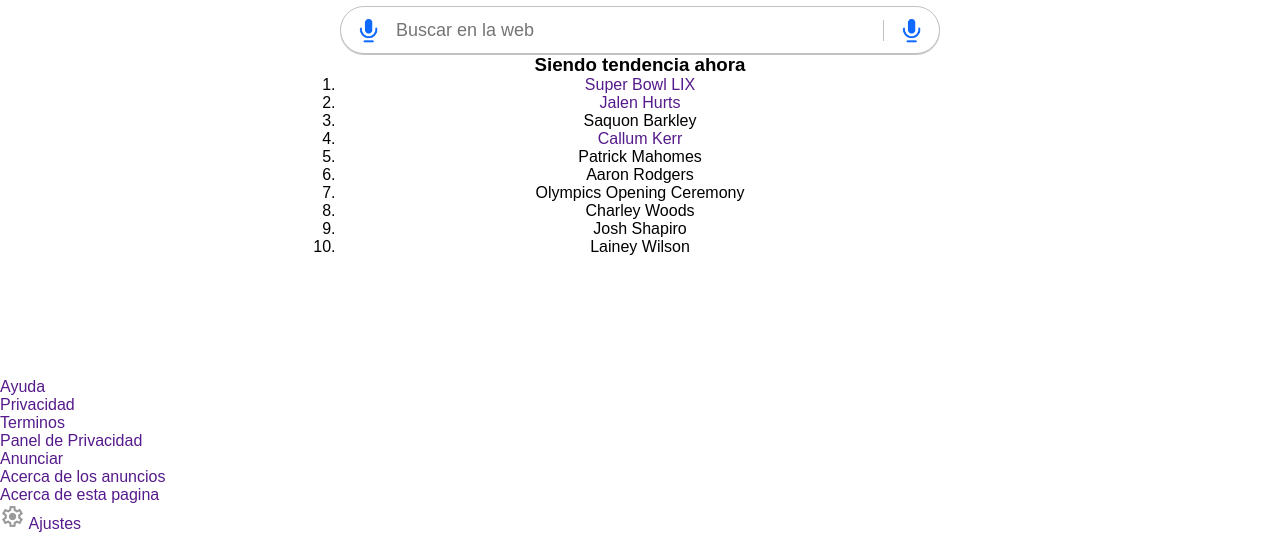
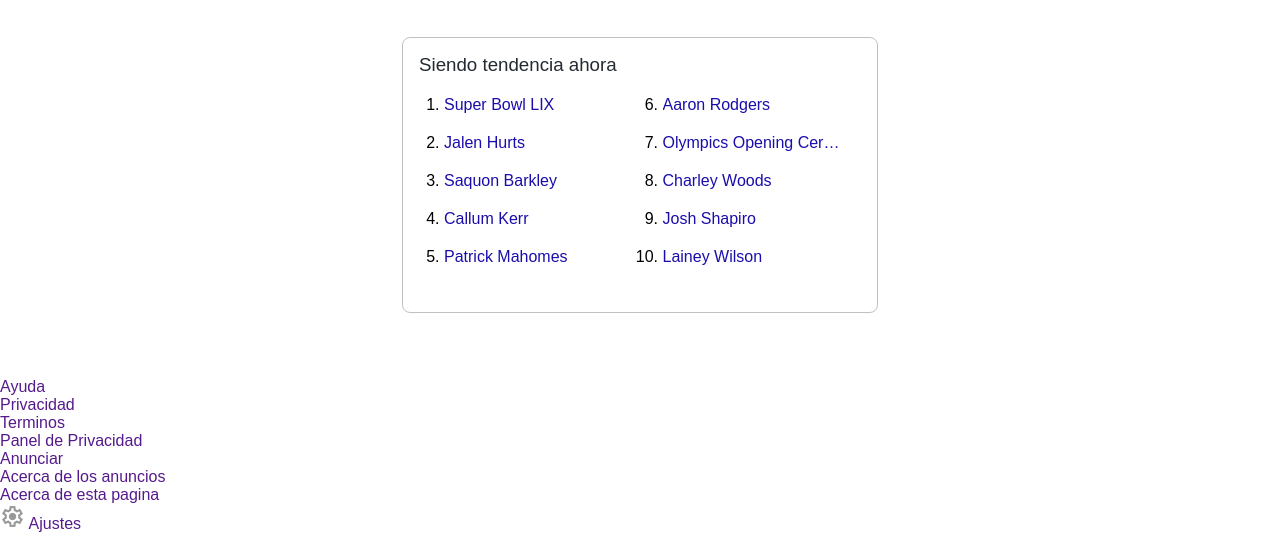
Before and after one commit to Luis4ZR/Yahoo-Clone, a plain HTML site: page index.html in a window 1280 px wide. Shown: the part 267-800 px from the top of the page. Drawn offline with Linux system fonts and the light colour scheme.

Commit message:
Se corrige el index en la lista de tendencias el contenido no estaba dentro de la etiqueta a, ademas se agregan los estilos para la seccion de tendencias

```diff
--- a/css/estilos.css
+++ b/css/estilos.css
@@ -95,3 +95,48 @@ main .buscador input{
 main .buscador input:focus{
     outline:none;
 }
+
+/*=========== SECCION DE ====================
+============= TENDENCIAS ==================== */
+
+main .tendencias{
+    display: flex;
+    justify-content: center;
+    margin-top: 40px;
+    text-align: start;
+}
+
+main .tendencias-contenido {
+    padding: 16px;
+    border: 1px solid var(--color-gris-gb);
+    border-radius: 8px;
+}
+
+main .tendencias-contenido h3{
+    font-weight: normal;
+    color: #232a31;
+}
+
+main .tendencias-contenido ol{
+    padding-left: 25px;
+    margin-top: 20px;
+    height: 200px;
+    width: 442px;
+    display: flex;
+    flex-flow: column wrap;
+    gap: 20px;
+}
+
+main .tendencias-contenido a{
+    display: inline-block;
+    width: 180px;
+    overflow: hidden;
+    text-wrap: nowrap;
+    text-overflow: ellipsis;
+    vertical-align: bottom;
+    color: var(--color-azul);
+}
+
+main .tendencias-contenido a:hover{
+    text-decoration: underline;
+}
--- a/index.html
+++ b/index.html
@@ -10,7 +10,7 @@
 <body>
     <header>
         <a href="">
-            <img src="img/yahoo-logo.png" alt="Logo de yahoo" width="40px">
+            <img src="img/yahoo-logo.png" alt="Logo de yahoo" height="40px">
         </a>
 
         <nav>
@@ -48,14 +48,14 @@
                 <ol>
                     <li><a href="">Super Bowl LIX</a></li>
                     <li><a href="">Jalen Hurts</a></li>
-                    <li><a href=""></a>Saquon Barkley</li>
+                    <li><a href="">Saquon Barkley</a></li>
                     <li><a href="">Callum Kerr</a></li>
-                    <li><a href=""></a>Patrick Mahomes</li>
-                    <li><a href=""></a>Aaron Rodgers</li>
-                    <li><a href=""></a>Olympics Opening Ceremony</li>
-                    <li><a href=""></a>Charley Woods</li>
-                    <li><a href=""></a>Josh Shapiro</li>
-                    <li><a href=""></a>Lainey Wilson</li>
+                    <li><a href="">Patrick Mahomes</a></li>
+                    <li><a href="">Aaron Rodgers</a></li>
+                    <li><a href="">Olympics Opening Ceremony</a></li>
+                    <li><a href="">Charley Woods</a></li>
+                    <li><a href="">Josh Shapiro</a></li>
+                    <li><a href="">Lainey Wilson</a></li>
                 </ol>
             </div>
         </section>
```
